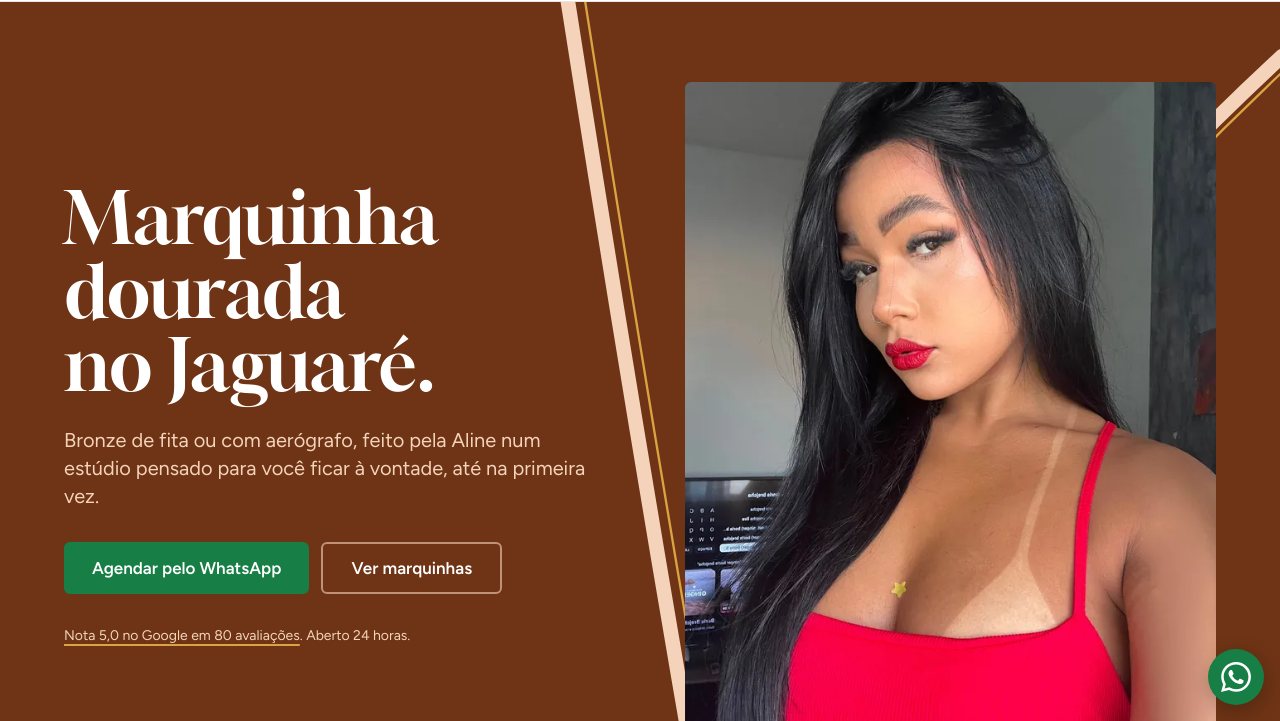
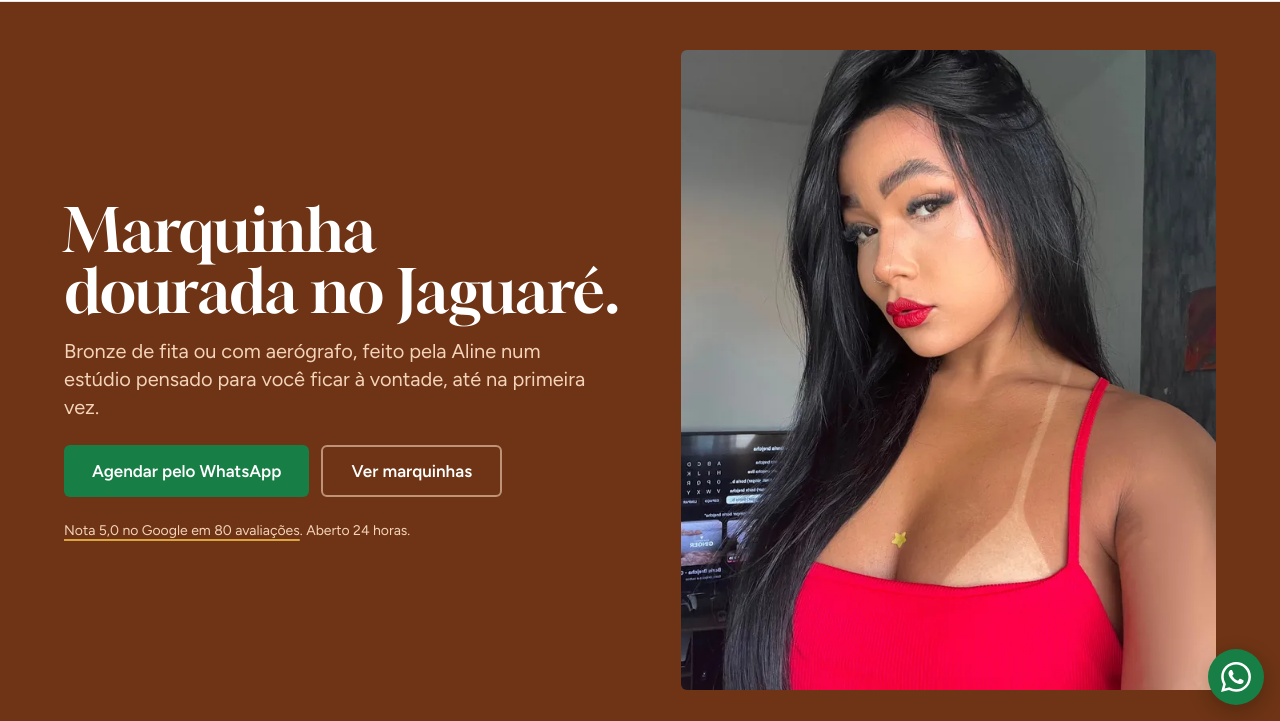
Before and after one commit to caiquevieira/paraiso-dourado-demo, a plain HTML site: page index.html in a window 1280 px wide. Shown: the part 79-800 px from the top of the page. Drawn offline with Linux system fonts and the light colour scheme.

Commit message:
Demo: hero sem a faixa em V e mais compacta
Co-Authored-By: Claude Opus 5.5 <noreply@anthropic.com>

```diff
--- a/index.html
+++ b/index.html
@@ -5,7 +5,7 @@
   <meta name="viewport" content="width=device-width, initial-scale=1">
   <title>Paraíso Dourado | Bronzeamento artificial no Jaguaré, SP</title>
   <meta name="description" content="Marquinha de fita e bronze com aerógrafo no Jaguaré, zona oeste de São Paulo. Aberto 24 horas. Agende pelo WhatsApp.">
-  <link rel="canonical" href="https://caiquevieira.github.io/paraiso-dourado-demo/">
+  <link rel="canonical" href="https://{{DOMINIO}}/">
   <meta name="theme-color" content="#6e3415">
   <!-- DEMO:INICIO -->
   <meta name="robots" content="noindex,nofollow">
@@ -20,8 +20,8 @@
   <meta property="og:site_name" content="Paraíso Dourado bronzeamento artificial">
   <meta property="og:title" content="Paraíso Dourado | Bronzeamento artificial no Jaguaré, SP">
   <meta property="og:description" content="Marquinha de fita e bronze com aerógrafo no Jaguaré, zona oeste de São Paulo. Aberto 24 horas. Agende pelo WhatsApp.">
-  <meta property="og:url" content="https://caiquevieira.github.io/paraiso-dourado-demo/">
-  <meta property="og:image" content="https://caiquevieira.github.io/paraiso-dourado-demo/assets/img/og-image.jpg">
+  <meta property="og:url" content="https://{{DOMINIO}}/">
+  <meta property="og:image" content="https://{{DOMINIO}}/assets/img/og-image.jpg">
   <meta property="og:image:width" content="1200">
   <meta property="og:image:height" content="630">
 
@@ -32,8 +32,8 @@
     @font-face { font-family: "Figtree"; font-weight: 400 700; font-style: normal; font-display: swap; src: url("assets/fonts/figtree-variavel.woff2") format("woff2"); }
   </style>
 
-  <link rel="stylesheet" href="assets/css/styles.css?v=202610282022">
-  <script src="assets/js/main.js?v=202610282022" defer></script>
+  <link rel="stylesheet" href="assets/css/styles.css?v=202610282032">
+  <script src="assets/js/main.js?v=202610282032" defer></script>
 
   <!-- Coordenadas (geo) omitidas até confirmar a latitude/longitude exatas do estúdio -->
   <script type="application/ld+json">
@@ -41,8 +41,8 @@
     "@context": "https://schema.org",
     "@type": "TanningSalon",
     "name": "Paraíso Dourado bronzeamento artificial",
-    "url": "https://caiquevieira.github.io/paraiso-dourado-demo/",
-    "image": "https://caiquevieira.github.io/paraiso-dourado-demo/assets/img/hero-1600.webp",
+    "url": "https://{{DOMINIO}}/",
+    "image": "https://{{DOMINIO}}/assets/img/hero-1600.webp",
     "telephone": "+5511932530666",
     "address": {
       "@type": "PostalAddress",
@@ -105,38 +105,33 @@
 
 <main id="conteudo">
 <!-- SECTION: hero -->
-<!-- Elemento ousado da página: a faixa da marquinha (alça de biquíni de fita em V, SVG inline), por trás da foto.
-     O SVG cobre a foto e sobra 60% à esquerda; viewBox 640x600 = 1,6 × 1,2 da caixa 4:5 da foto. -->
+<!-- Compacto de propósito: no celular a foto é baixa (4:3) e no desktop limitada à altura da tela,
+     para os botões aparecerem já na primeira dobra. -->
 <section id="inicio" class="overflow-hidden bg-marca text-sobre-marca" aria-labelledby="hero-titulo">
-  <div class="container-lp grid gap-10 pt-8 pb-16 md:py-20 lg:grid-cols-[1.05fr_1fr] lg:items-center lg:gap-16">
-    <div class="relative z-10 order-2 lg:order-1">
-      <h1 id="hero-titulo" class="font-titulo text-[2.75rem] leading-[1.02] text-balance sm:text-6xl lg:text-7xl">Marquinha dourada no Jaguaré.</h1>
-      <p class="mt-6 max-w-[34rem] text-lg text-superficie md:text-xl">Bronze de fita ou com aerógrafo, feito pela Aline num estúdio pensado para você ficar à vontade, até na primeira vez.</p>
-      <div class="mt-8 flex flex-wrap gap-3">
+  <div class="container-lp grid gap-6 pt-5 pb-10 md:py-12 lg:grid-cols-[1.05fr_1fr] lg:items-center lg:gap-14">
+    <div class="order-2 lg:order-1">
+      <h1 id="hero-titulo" class="font-titulo text-[2.5rem] leading-[1.02] text-balance sm:text-5xl lg:text-6xl">Marquinha dourada no Jaguaré.</h1>
+      <p class="mt-4 max-w-[34rem] text-lg text-superficie md:text-xl">Bronze de fita ou com aerógrafo, feito pela Aline num estúdio pensado para você ficar à vontade, até na primeira vez.</p>
+      <div class="mt-6 flex flex-wrap gap-3">
         <a href="https://wa.me/5511932530666?text=Ol%C3%A1!%20Vi%20o%20site%20e%20gostaria%20de%20agendar%20um%20hor%C3%A1rio." target="_blank" rel="noopener"
            class="btn btn-whatsapp btn-lg" data-track="whatsapp" data-origem="hero">Agendar pelo WhatsApp</a>
         <a href="#galeria" class="btn btn-lg border-2 border-superficie/60 text-sobre-marca hover:bg-marca-escura">Ver marquinhas</a>
       </div>
-      <p class="mt-8 text-sm text-superficie">
+      <p class="mt-6 text-sm text-superficie">
         <a href="https://www.google.com/maps/search/?api=1&amp;query=Para%C3%ADso%20dourado%20bronzeamento%20artificial&amp;query_place_id=ChIJ7XIw87xXzpQR2yrinMPZpvk" target="_blank" rel="noopener"
            class="underline decoration-acento decoration-2 underline-offset-4 hover:text-sobre-marca" data-track="avaliar-google" data-origem="hero">Nota 5,0 no Google em 80 avaliações</a>.
         Aberto 24 horas.
       </p>
     </div>
 
-    <div class="relative order-1 mx-auto w-full max-w-md lg:order-2 lg:max-w-none">
+    <div class="order-1 mx-auto w-full max-w-md lg:order-2 lg:max-w-none">
       <img src="assets/img/hero-1600.webp"
            srcset="assets/img/hero-800.webp 800w, assets/img/hero-1600.webp 1600w"
            sizes="(min-width: 1024px) 45vw, (min-width: 448px) 28rem, 100vw"
            width="1600" height="1600"
            alt="Cliente de cabelo preto e batom vermelho com a marquinha de alça fina aparecendo no ombro e no colo"
            fetchpriority="high"
-           class="relative z-10 aspect-[4/5] w-full rounded-marca object-cover object-[50%_35%]">
-      <svg class="faixa-marquinha pointer-events-none absolute -top-[10%] -left-[60%] z-0 h-[120%] w-[160%] overflow-visible"
-           viewBox="0 0 640 600" fill="none" aria-hidden="true">
-        <path pathLength="1" d="M150 -20 Q200 300 252 598 Q420 280 690 30" stroke="#f4d3ba" stroke-width="11" stroke-linecap="round" stroke-linejoin="round"/>
-        <path pathLength="1" d="M163 -20 Q213 300 265 598 Q433 280 703 30" stroke="#d9a441" stroke-width="1.75" stroke-linecap="round" stroke-linejoin="round"/>
-      </svg>
+           class="aspect-[4/3] w-full rounded-marca object-cover object-[50%_35%] lg:aspect-[4/5] lg:max-h-[calc(100svh-10rem)]">
     </div>
   </div>
 </section>
```
Also changed, not shown: 404.html (+2 -2 lines), politica-de-privacidade.html (+3 -3 lines), assets/css/styles.css.
